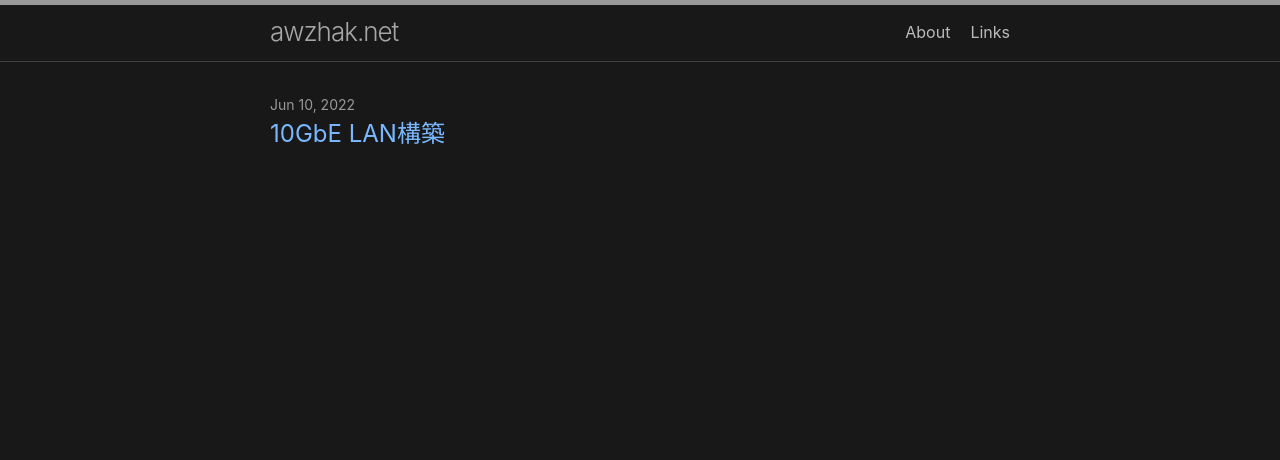
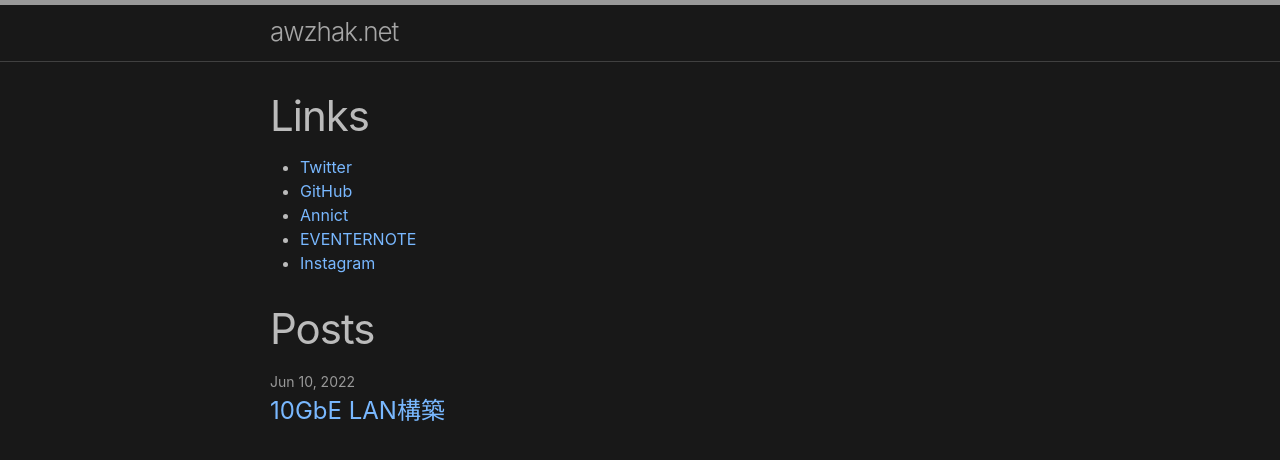
Before and after one commit to awzhak/awzhak.net, a Jekyll site: the page built from index.md, in a window 1280 px wide. Shown: the top 460 px of the page. Built offline with Jekyll 4.4.1, drawn with Linux system fonts in a browser that asks for light colours.

Commit message:
全体を1ページに

```diff
--- a/_config.yml
+++ b/_config.yml
@@ -3,8 +3,6 @@ title: awzhak.net
 show_excerpts: false # set to true to show excerpts on the homepage
 
 header_pages:
-  - about.md
-  - links.md
 
 minima:
   date_format: "%b %-d, %Y"
--- a/_includes/header.html
+++ b/_includes/header.html
@@ -4,7 +4,7 @@
     {%- assign default_paths = site.pages | map: "path" -%}
     {%- assign page_paths = site.header_pages | default: default_paths -%}
     {%- assign titles_size = site.pages | map: 'title' | join: '' | size -%}
-    <a class="site-title" rel="author" href="{{ "/" | relative_url }}">{{ site.title | escape }}</a>
+    <span class="site-title" rel="author" href="{{ "/" | relative_url }}">{{ site.title | escape }}</span>
 
     {%- if titles_size > 0 -%}
       <nav class="site-nav">
@@ -21,7 +21,7 @@
           {%- for path in page_paths -%}
             {%- assign my_page = site.pages | where: "path", path | first -%}
             {%- if my_page.title -%}
-            <a class="page-link" href="{{ my_page.url | relative_url }}">{{ my_page.title | escape }}</a>
+            <span class="page-link" href="{{ my_page.url | relative_url }}">{{ my_page.title | escape }}</span>
             {%- endif -%}
           {%- endfor -%}
         </div>
--- a/_layouts/home.html
+++ b/_layouts/home.html
@@ -16,7 +16,18 @@ layout: default
     {% assign posts = site.posts %}
   {% endif %}
 
+  <h1 class="post-title">Links</h1>
+  <div class="post-content">
+    <ul>
+      <li><a href="https://twitter.com/awzhak">Twitter</a></li>
+      <li><a href="https://github.com/awzhak">GitHub</a></li>
+      <li><a href="https://annict.com/@awzhak/watching">Annict</a></li>
+      <li><a href="https://www.eventernote.com/users/awzhak">EVENTERNOTE</a></li>
+      <li><a href="https://www.instagram.com/awzhak">Instagram</a></li>
+    </ul>
+  </div>
 
+  <h1 class="post-title">Posts</h1>
   {%- if posts.size > 0 -%}
     {%- if page.list_title -%}
       <h2 class="post-list-heading">{{ page.list_title }}</h2>
```
Also changed, not shown: about.md (deleted, +0 -7 lines), links.md (deleted, +0 -11 lines), 1 other file.
